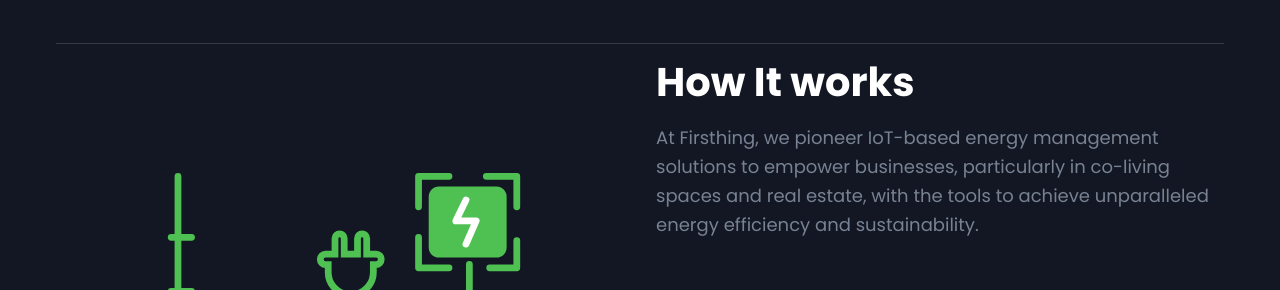
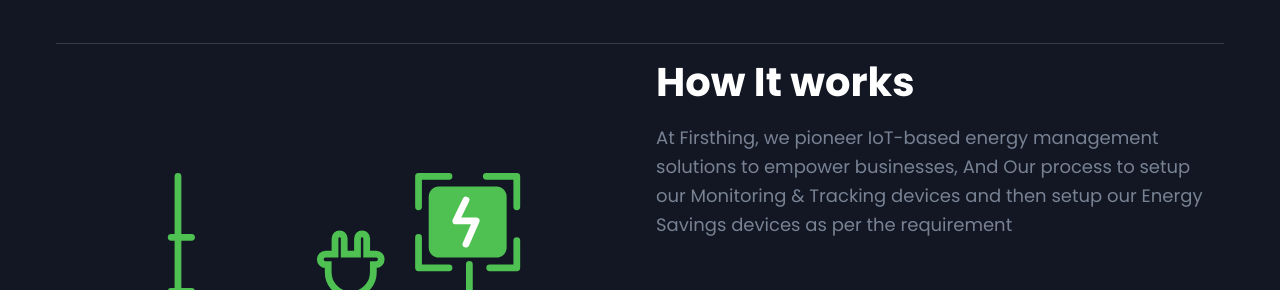
Before and after one commit to FirsThing-Amigos/firsthing-web2.0, a Next.js app: page /about in a window 1280 px wide. Shown: the part 1300-1590 px from the top of the page. Built offline with nearby package versions, Linux system fonts and the light colour scheme.

Commit message:
text of how it works updated

```diff
--- a/src/components/About/AboutSectionTwo.tsx
+++ b/src/components/About/AboutSectionTwo.tsx
@@ -34,7 +34,7 @@
           <div className="w-full px-4 lg:w-1/2">
             <SectionTitle
               title="How It works"
-              paragraph="At Firsthing, we pioneer IoT-based energy management solutions to empower businesses, particularly in co-living spaces and real estate, with the tools to achieve unparalleled energy efficiency and sustainability."
+              paragraph="At Firsthing, we pioneer IoT-based energy management solutions to empower businesses, And Our process to setup our Monitoring & Tracking devices and then setup our Energy Savings devices as per the requirement"
               mb="44px"
             />
             {/* <div className="max-w-[470px]">
```
